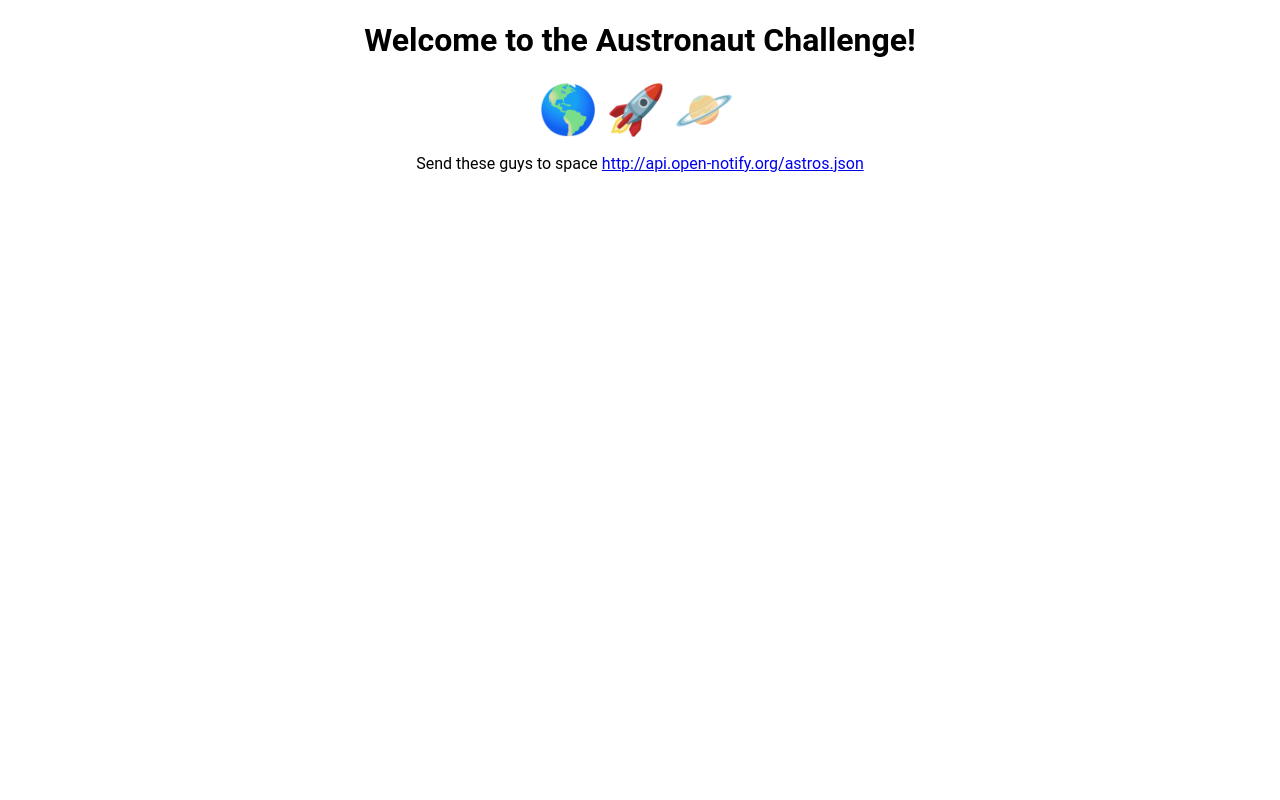
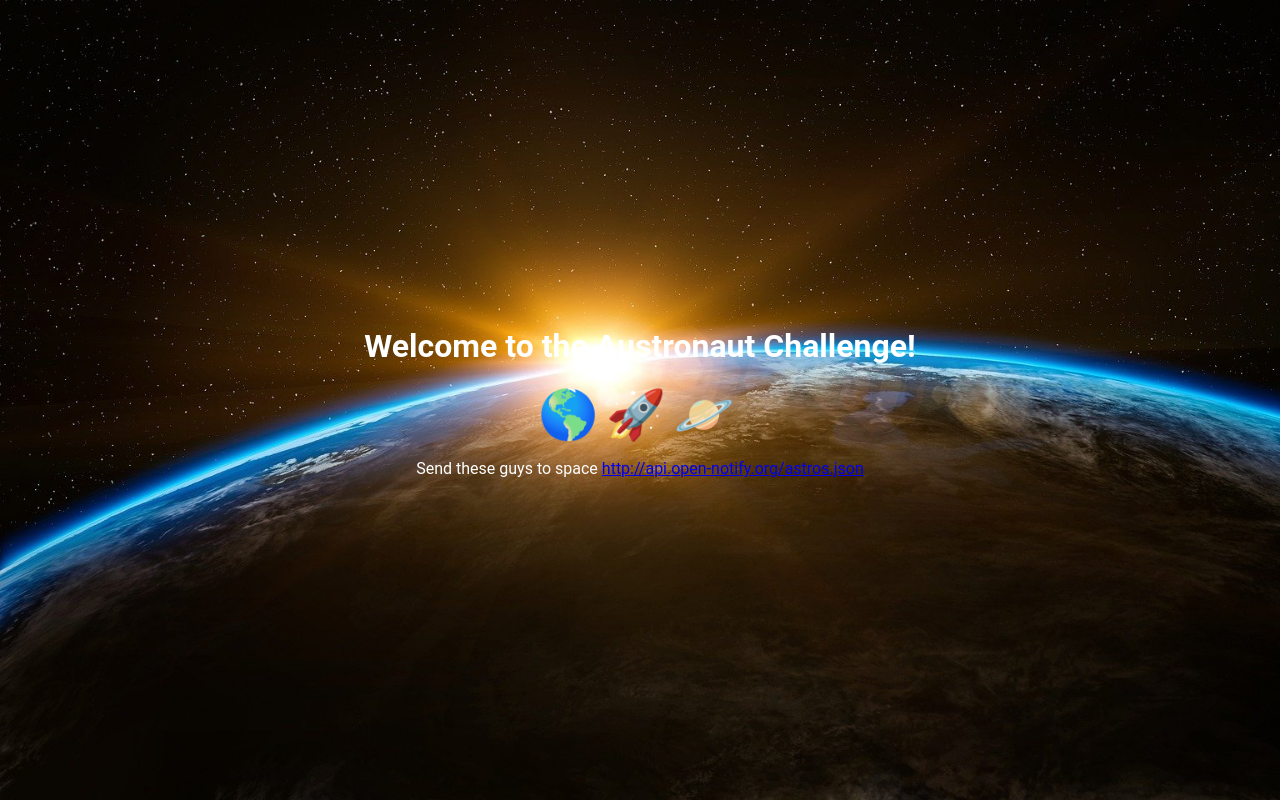
Before and after one commit to nw1n/svelte-austronaut-challenge-1, a SvelteKit app: page / in a window 1280 px wide. Built offline with nearby package versions, Linux system fonts and the light colour scheme.

Commit message:
Set up background

```diff
--- a/src/routes/+page.svelte
+++ b/src/routes/+page.svelte
@@ -13,10 +13,18 @@
 <style>
 	main {
 		font-family: 'Roboto';
+		color: white;
+
 		display: flex;
 		flex-direction: column;
 		justify-content: center;
 		align-items: center;
+
+		background-image: url('/background.jpg');
+		background-size: cover;
+
+		height: 100vh;
+		width: 100vw;
 	}
 
 	span {
```
